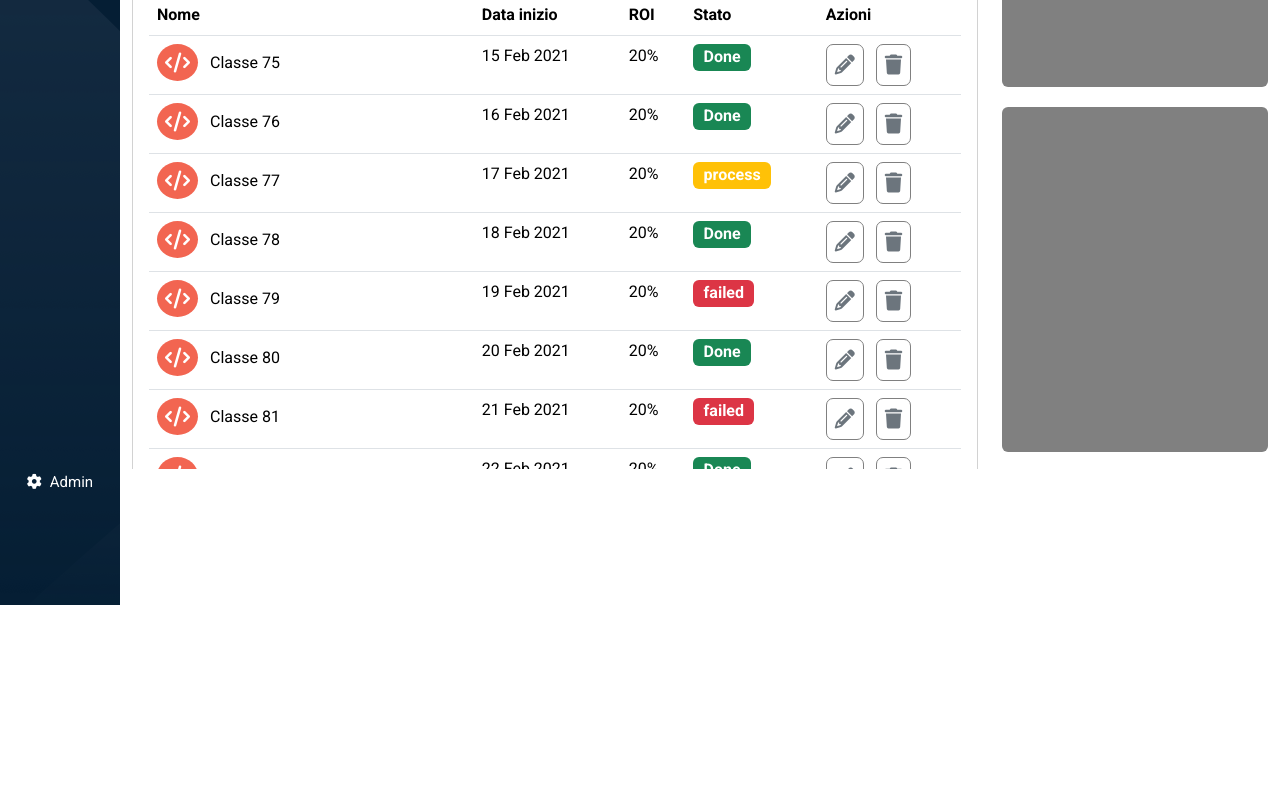
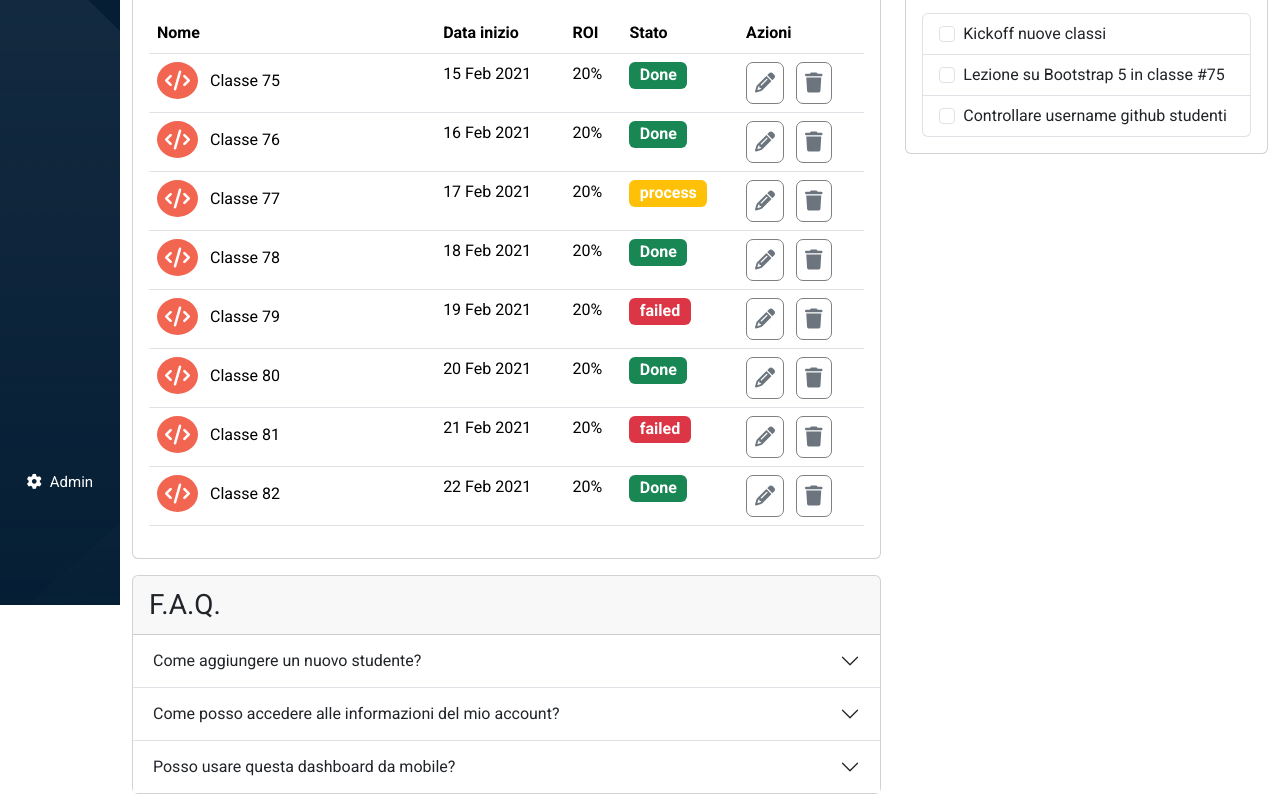
Before and after one commit to DorinVieru/html-css-bootstrap-dashboard, a plain HTML site: page index.html in a window 1280 px wide. Shown: the part 270-1080 px from the top of the page. Before the commit the page ends 800 px from the top, so only its background shows below. Drawn offline with nearby package versions, Linux system fonts and the light colour scheme.

Commit message:
[IPDATE]  Finish container FAQ & todo

```diff
--- a/css/style.css
+++ b/css/style.css
@@ -70,6 +70,11 @@ main{
     overflow-y: auto;
 }
 
+.main-content {
+    width: calc(100vw - 50px);
+    margin: 75px 0 0 50px;
+}
+
 /* CONTAINER JUMBO */
 .container-jumbo {
     background-color: #1B72E8;
@@ -100,34 +105,9 @@ main{
 }
 
 
+/* CONTAINER TODO */
 .col-todo{
     height: 150px;
-}
-
-.main-content{
-    width: calc(100vw - 50px);
-    margin: 75px 0 0 50px;
-}
-
-.content-class{
-    background-color: gray;
-    height: 300px;
-}
-
-.content-faq {
-    background-color: gray;
-    height: 200px;
-}
-
-.content-todo {
-    background-color: gray;
-    height: 150px;
-    margin-bottom: 20px;
-}
-
-.content-graphic {
-    background-color: gray;
-    height: 345px;
 }
 
 @media screen and (min-width: 991px) {
--- a/index.html
+++ b/index.html
@@ -116,10 +116,10 @@
                         <!-- CONTAINER CLASS -->
                         <div class="container-fluid">
                             <div class="row mb-3">
-                                <div class="col-12 col-lg-9 order-lg-1 gy-3">
-                                    <div class="content-class rounded-2">
+                                <div class="col-12 col-lg-8 order-lg-1 gy-3">
+                                    <div class="rounded-2">
                                         <div class="card">
-                                            <div class="card-header">
+                                            <div class="card-header fs-3">
                                                 Prossime classi
                                             </div>
                                             <!-- SHOW ON MOBILE -->
@@ -316,17 +316,80 @@
                                 </div>
 
                                 <!-- CONTAINER FAQ -->
-                                <div class="col-12 col-lg-9 order-lg-3 gy-3">
-                                    <div class="content-faq rounded-2"></div>
+                                <div class="col-12 col-lg-8 order-lg-3 gy-3">
+                                    <div class="rounded-2">
+                                        <div class="card">
+                                            <div class="card-header fs-3">
+                                                F.A.Q.
+                                            </div>
+                                            <div class="accordion accordion-flush" id="accordionFlushExample">
+                                                <div class="accordion-item">
+                                                    <h2 class="accordion-header">
+                                                        <button class="accordion-button collapsed" type="button" data-bs-toggle="collapse"
+                                                            data-bs-target="#flush-collapseOne" aria-expanded="false" aria-controls="flush-collapseOne">
+                                                            Come aggiungere un nuovo studente?
+                                                        </button>
+                                                    </h2>
+                                                    <div id="flush-collapseOne" class="accordion-collapse collapse" data-bs-parent="#accordionFlushExample">
+                                                        <div class="accordion-body">Clicca sul + in alto nella sezione blu.</div>
+                                                    </div>
+                                                </div>
+                                                <div class="accordion-item">
+                                                    <h2 class="accordion-header">
+                                                        <button class="accordion-button collapsed" type="button" data-bs-toggle="collapse"
+                                                            data-bs-target="#flush-collapseTwo" aria-expanded="false" aria-controls="flush-collapseTwo">
+                                                            Come posso accedere alle informazioni del mio account?
+                                                        </button>
+                                                    </h2>
+                                                    <div id="flush-collapseTwo" class="accordion-collapse collapse" data-bs-parent="#accordionFlushExample">
+                                                        <div class="accordion-body">Clicca sull'icona della campanella.</div>
+                                                    </div>
+                                                </div>
+                                                <div class="accordion-item">
+                                                    <h2 class="accordion-header">
+                                                        <button class="accordion-button collapsed" type="button" data-bs-toggle="collapse"
+                                                            data-bs-target="#flush-collapseThree" aria-expanded="false" aria-controls="flush-collapseThree">
+                                                            Posso usare questa dashboard da mobile?
+                                                        </button>
+                                                    </h2>
+                                                    <div id="flush-collapseThree" class="accordion-collapse collapse" data-bs-parent="#accordionFlushExample">
+                                                        <div class="accordion-body">Non saprei, nel video dell'esercizio non c'è una risposta. Suppongo però di si.</div>
+                                                    </div>
+                                                </div>
+                                            </div>
+                                        </div>
+                                    </div>
                                 </div>
 
                                 <!-- CONTAINER TODO -->
-                                <div class="col-12 col-lg-3 order-lg-2 gy-3 col-todo">
-                                    <div class="content-todo rounded-2"></div>
+                                <div class="col-12 col-lg-4 order-lg-2 gy-3 col-todo">
+                                    <div class="rounded-2">
+                                        <div class="card">
+                                            <div class="card-header fs-3">
+                                                Todo
+                                            </div>
+                                            <div class="card-body">
+                                                <ul class="list-group">
+                                                    <li class="list-group-item">
+                                                        <input class="form-check-input me-1" type="checkbox" value="" id="firstCheckbox">
+                                                        <label class="form-check-label" for="firstCheckbox">Kickoff nuove classi</label>
+                                                    </li>
+                                                    <li class="list-group-item">
+                                                        <input class="form-check-input me-1" type="checkbox" value="" id="secondCheckbox">
+                                                        <label class="form-check-label" for="secondCheckbox">Lezione su Bootstrap 5 in classe #75</label>
+                                                    </li>
+                                                    <li class="list-group-item">
+                                                        <input class="form-check-input me-1" type="checkbox" value="" id="thirdCheckbox">
+                                                        <label class="form-check-label" for="thirdCheckbox">Controllare username github studenti</label>
+                                                    </li>
+                                                </ul>
+                                            </div>
+                                        </div>
+                                    </div>
 
                                     <!-- CONTAINER GRAPHIC -->
-                                    <div class="col-12 gy-3">
-                                        <div class="content-graphic rounded-2"></div>
+                                    <div class="col-12 col-lg-4 gy-3">
+                                        <div class="rounded-2"></div>
                                     </div>
                                 </div>
                             </div>
```
